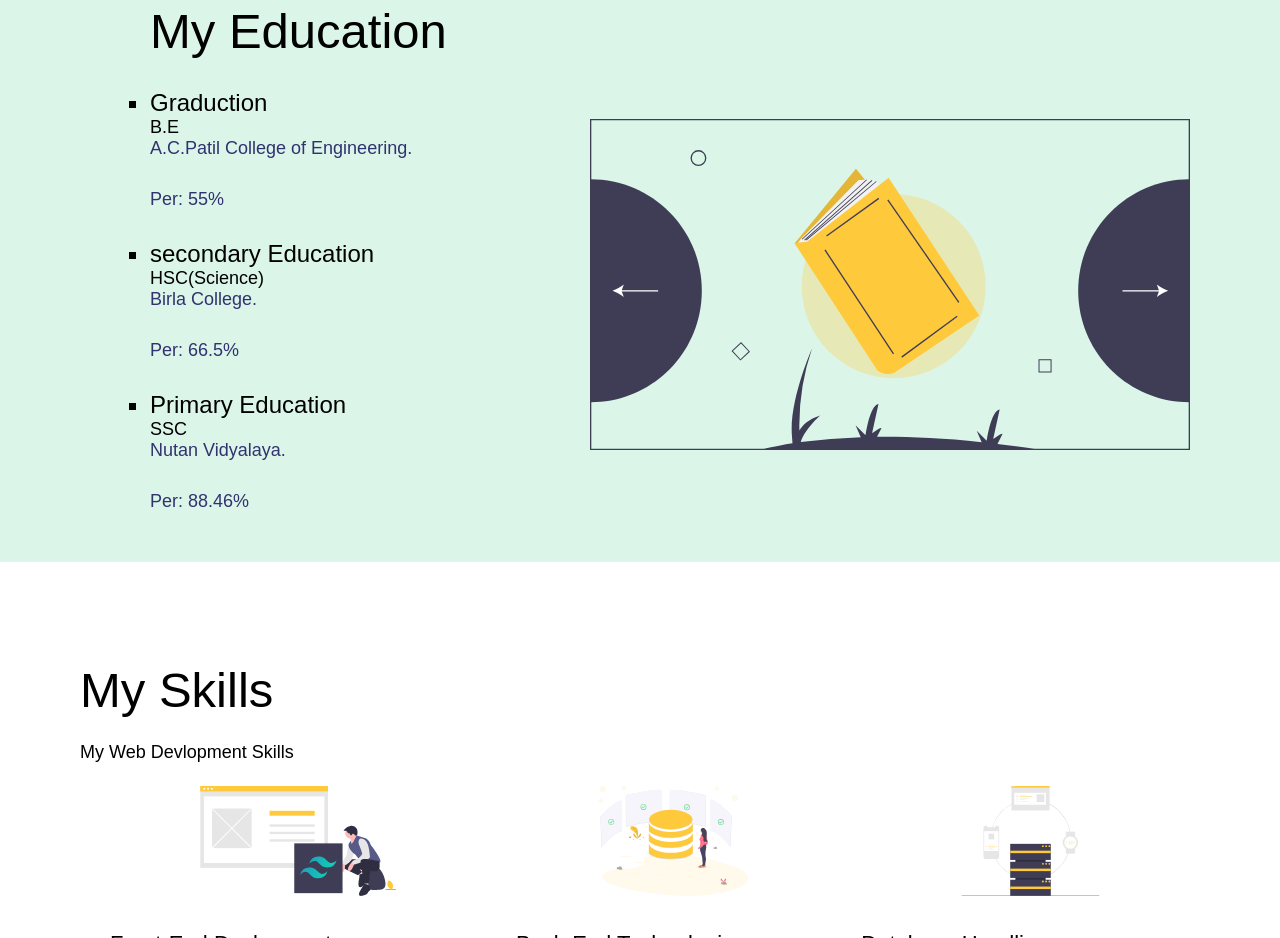
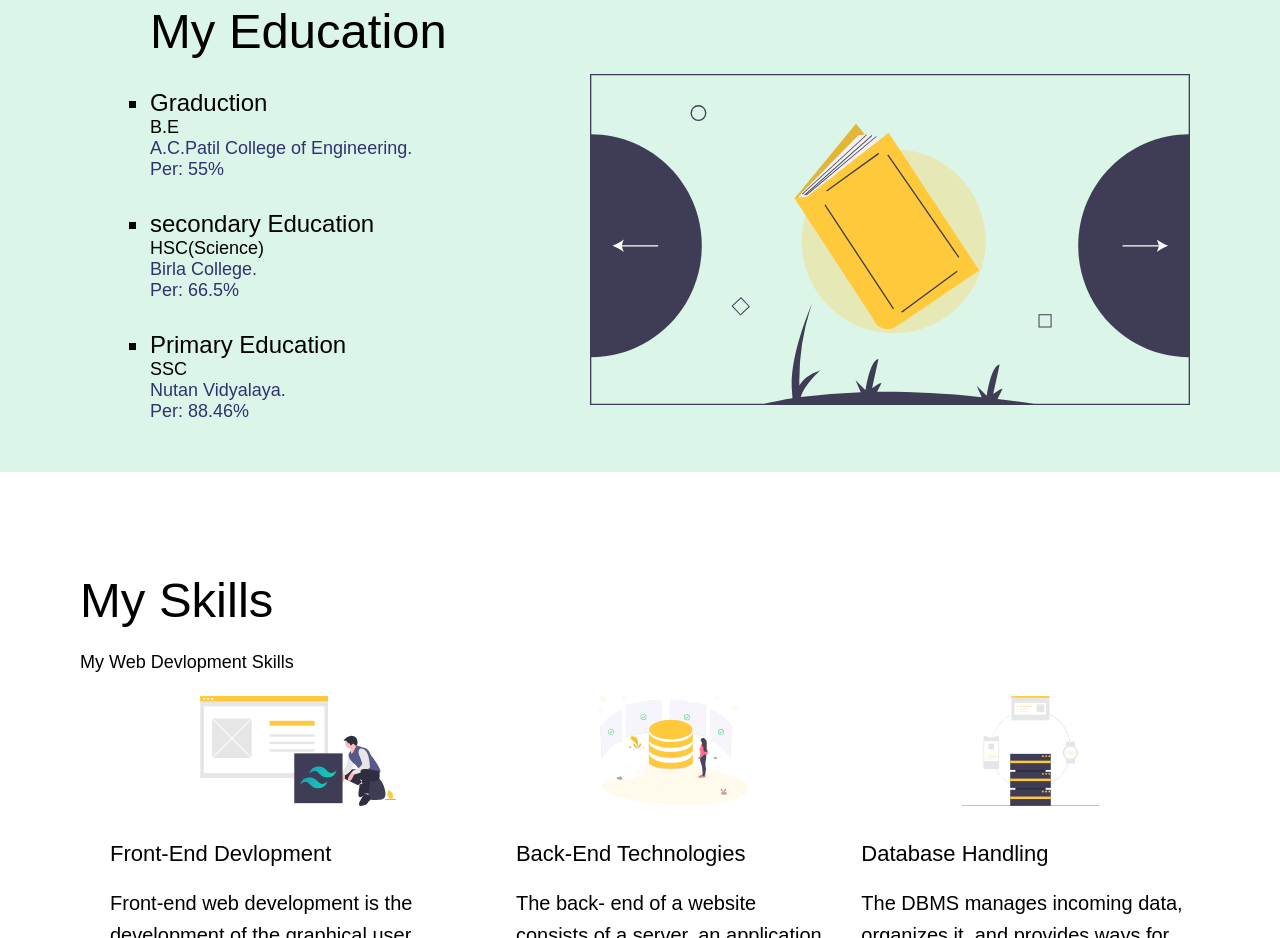
Before and after one commit to Kamlesh3000/Portfolio, a plain HTML site: page index.html in a window 1280 px wide. Shown: the part 1215-2153 px from the top of the page. Drawn offline with Linux system fonts and the light colour scheme; a web font is replaced by a local one.

Commit message:
Update index.html

```diff
--- a/index.html
+++ b/index.html
@@ -74,16 +74,13 @@
             <ul>
               <li>Graduction</li>
               <h2>B.E</h2>
-              <h5>A.C.Patil College of Engineering.</h5>
-              <h5>Per: 55%</h5>
+              <h5>A.C.Patil College of Engineering.<br>Per: 55%</h5>
               <li>secondary Education</li>
               <h2>HSC(Science)</h2>
-              <h5>Birla College.</h5>
-              <h5>Per: 66.5%</h5>
+              <h5>Birla College.<br>Per: 66.5%</h5>
               <li>Primary Education</li>
               <h2>SSC</h2>
-              <h5>Nutan Vidyalaya.</h5>
-              <h5>Per: 88.46%</h5>
+              <h5>Nutan Vidyalaya.<br>Per: 88.46%</h5>
             </ul>
           </div>
           <div class="eduHero">
```
